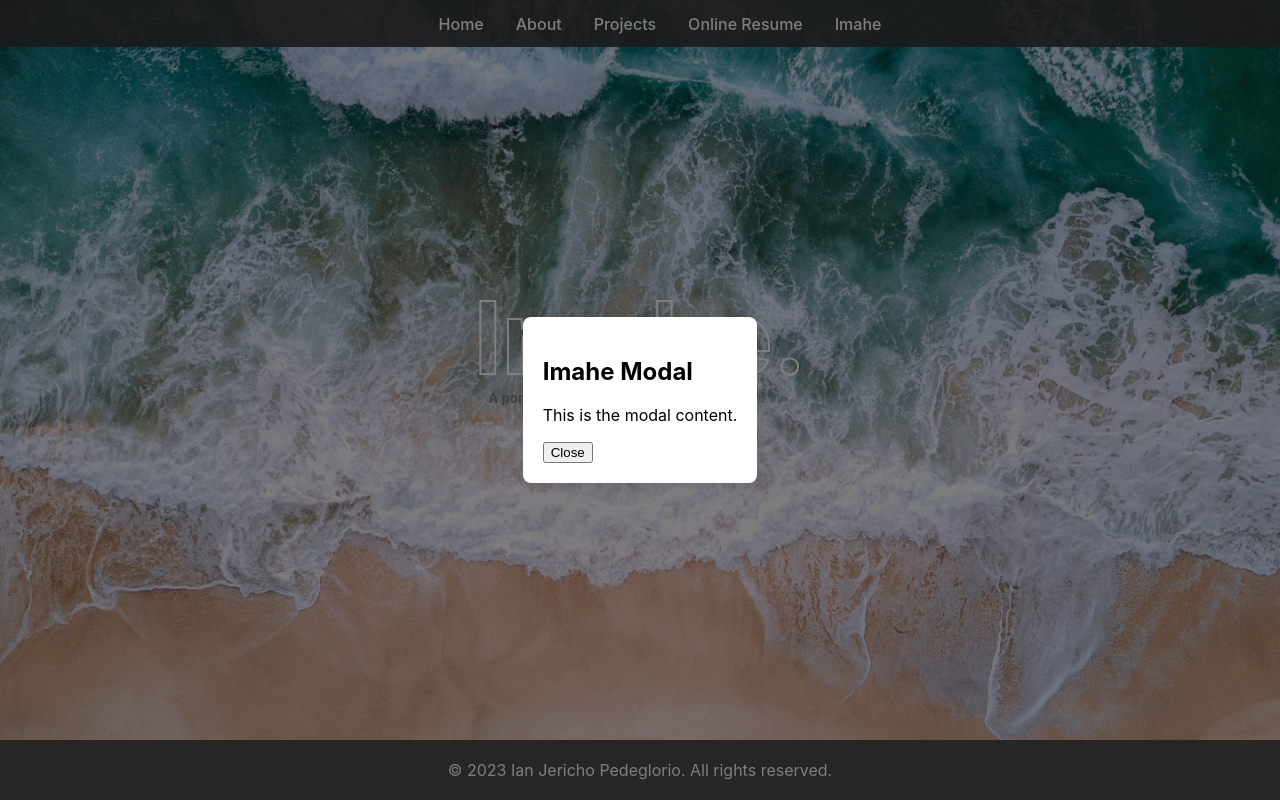
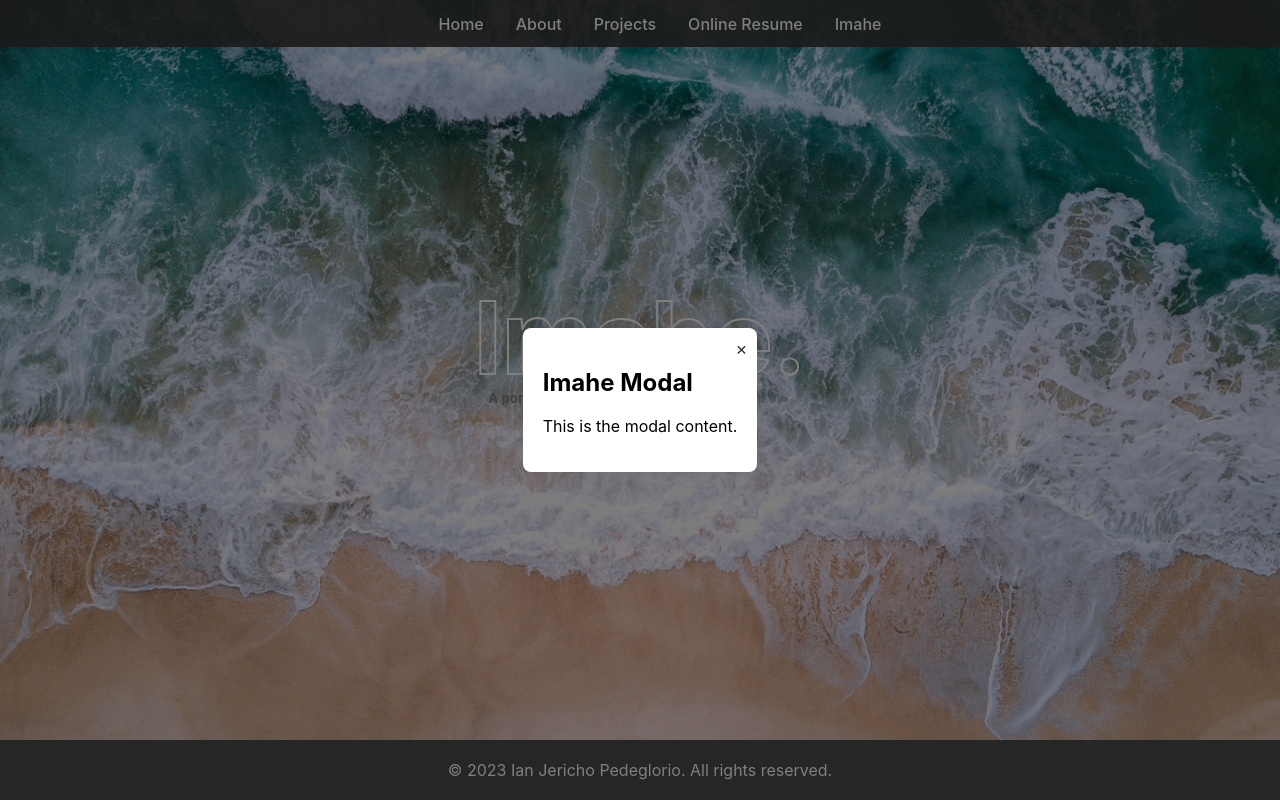
Before and after one commit to icp049/personal_website4.0, a React (Create React App) app: page / in a window 1280 px wide. Both pictures are taken after a click on the button "Explore". Shown: the part 3892-4692 px from the top of the page. Built offline with nearby package versions, Linux system fonts and the light colour scheme; no server answers.

Commit message:
changed teh close button to x and placed it in the upper right corner

```diff
--- a/src/components/ImaheModal.css
+++ b/src/components/ImaheModal.css
@@ -14,6 +14,7 @@
   }
 
   .modal-content {
+    position: relative;
     background: #fff; /* White background for the modal */
     padding: 20px;
     border-radius: 8px;
@@ -21,4 +22,13 @@
     z-index: 3; /* Ensure the modal content is on top of the overlay */
   }
 
+  .close-button {
+    position: absolute;
+    top: 10px;
+    right: 10px;
+    cursor: pointer;
+    font-size: 18px;
+    color: #333; /* Adjust color as needed */
+  }
+
   /* Add any other styling you need for your modal content here */
--- a/src/components/ImaheModal.js
+++ b/src/components/ImaheModal.js
@@ -1,3 +1,5 @@
+// ImaheModal.js
+
 import React from "react";
 import "./ImaheModal.css";
 
@@ -5,10 +7,12 @@ const ImaheModal = ({ onClose }) => {
   return (
     <div className="modal-overlay">
       <div className="modal-content">
+        <span className="close-button" onClick={onClose}>
+          &times;
+        </span>
         {/* Add your modal content here */}
         <h2>Imahe Modal</h2>
         <p>This is the modal content.</p>
-        <button onClick={onClose}>Close</button>
       </div>
     </div>
   );
```
